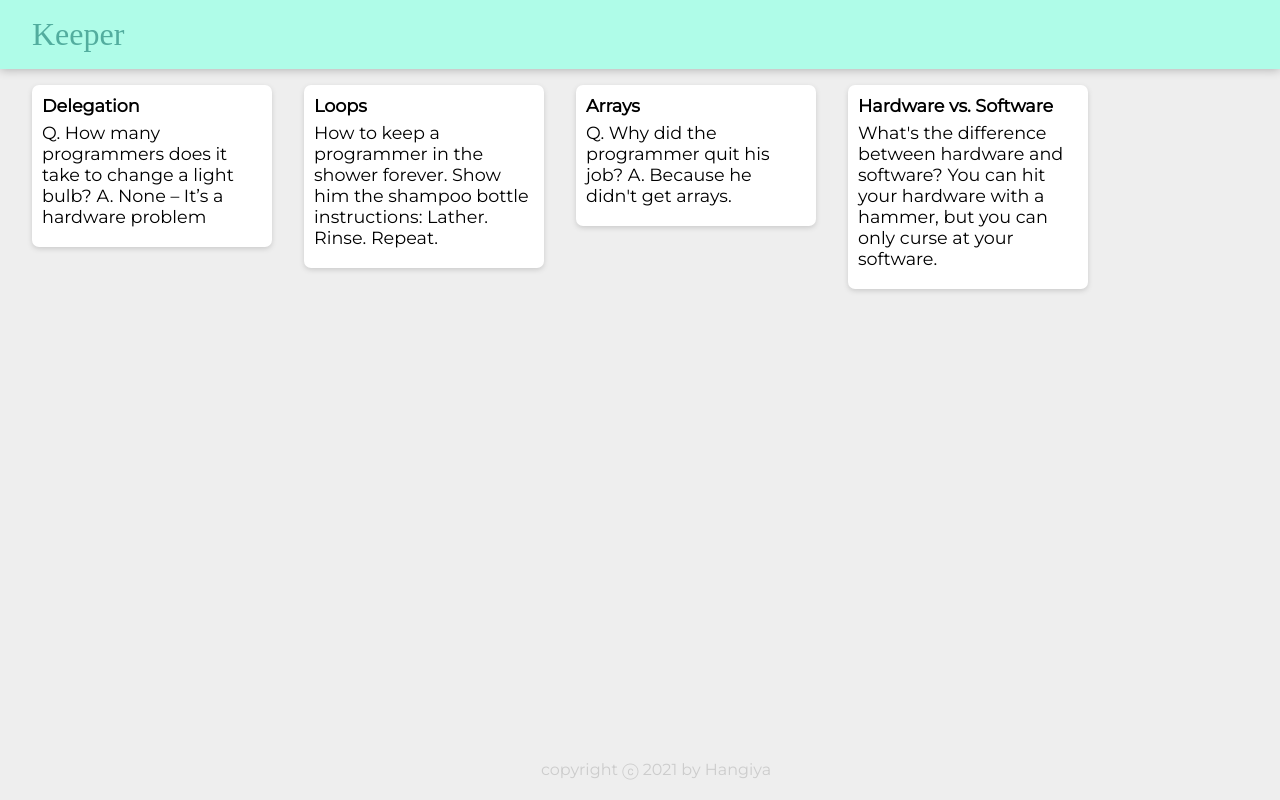
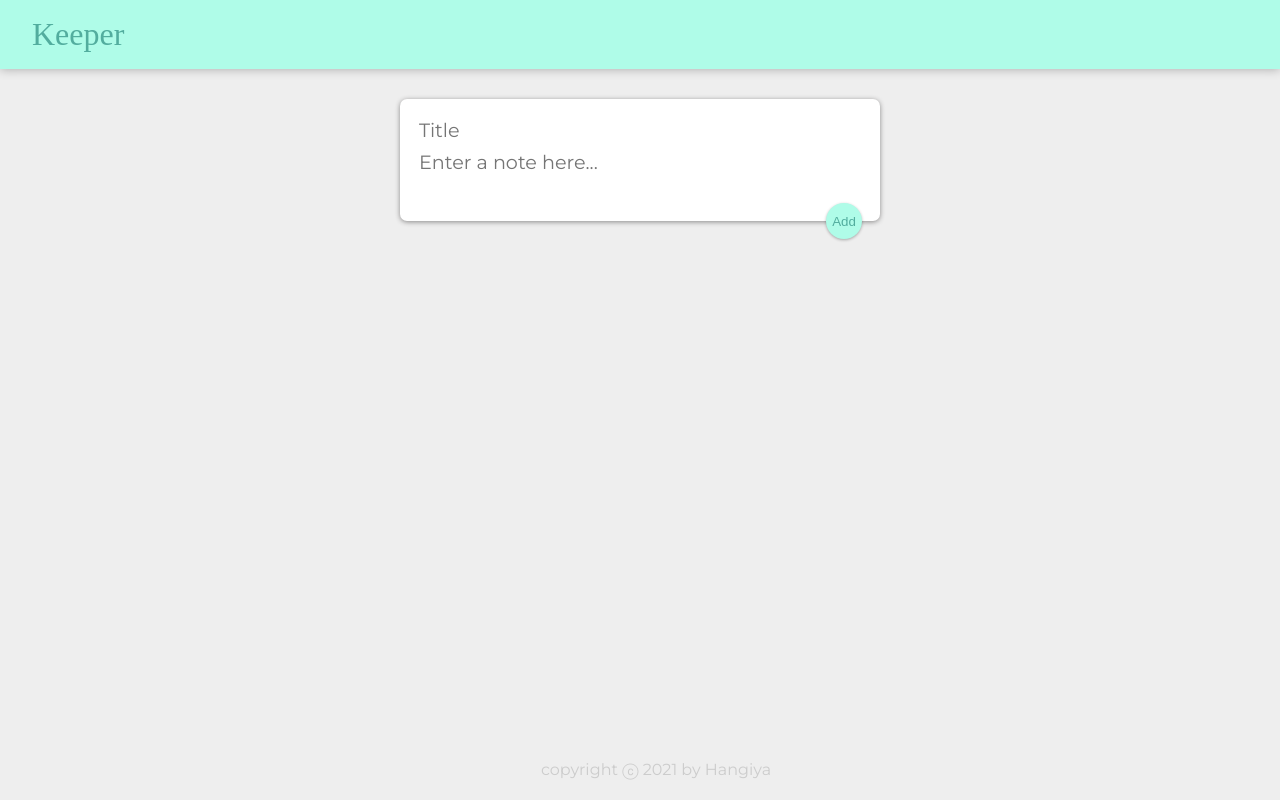
Before and after one commit to HangiChon/keeper, a React (Create React App) app: page / in a window 1280 px wide. Built offline with nearby package versions, Linux system fonts and the light colour scheme; a web font is replaced by a local one.

Commit message:
add features to add/delete notes

```diff
--- a/public/styles.css
+++ b/public/styles.css
@@ -54,3 +54,51 @@
   white-space: pre-wrap;
   word-wrap: break-word;
 }
+
+.note button {
+  position: relative;
+  float: right;
+  margin-right: 10px;
+  border-radius: 20%;
+  background: #FFC6C6;
+  color: #FF6B6B;
+  border: none;
+  width: 50px;
+  height: 27px;
+  cursor: pointer;
+  outline: none;
+}
+
+form {
+  position: relative;
+  width: 480px;
+  margin: 30px auto 20px auto;
+  background: #fff;
+  padding: 15px;
+  border-radius: 7px;
+  box-shadow: 0 1px 5px rgb(138, 137, 137);
+}
+form input,
+form textarea {
+  width: 100%;
+  border: none;
+  padding: 4px;
+  outline: none;
+  font-size: 1.2em;
+  font-family: inherit;
+  resize: none;
+}
+form button {
+  position: absolute;
+  right: 18px;
+  bottom: -18px;
+  background: #affce8;
+  color: rgb(82, 173, 158);
+  border: none;
+  border-radius: 50%;
+  width: 36px;
+  height: 36px;
+  box-shadow: 0 1px 3px rgba(0, 0, 0, 0.3);
+  cursor: pointer;
+  outline: none;
+}
--- a/src/components/App.jsx
+++ b/src/components/App.jsx
@@ -1,20 +1,42 @@
-import React from "react";
+import React, { useState } from "react";
 import Header from "./Header";
 import Footer from "./Footer";
 import Note from "./Note";
-import notes from "../notes";
+import InputArea from "./InputArea";
+import { isPropertySignature } from "typescript";
 
 function App() {
+    const [noteArray, setNoteArray] = useState([]);
+
+    function addItem(note) {
+        setNoteArray( prev => {
+            return [...prev, note];
+        });
+        console.log(noteArray);
+    }
+
+    function deleteItem(id) {
+        setNoteArray( prevArray => {
+            return prevArray.filter( (eachNote, index) => {
+                return index !== id;
+            });
+        });
+    }
+
     return (
     <div>
     <Header />
-    {notes.map(entry => (
+    <InputArea onAdd={addItem} />
+    {noteArray.map( (eachNote, index) => (
         <Note
-        key = {entry.key}
-        term = {entry.title}
-        description = {entry.content}
+            key={index}
+            id={index}
+            title={eachNote.title}
+            content={eachNote.content}
+            onDelete={deleteItem}
         />
-    ))}
+        ))}
+
     <Footer />
     </div>
     );
--- /dev/null
+++ b/src/components/InputArea.jsx
@@ -0,0 +1,65 @@
+import React, {useState} from "react";
+import { isPropertySignature } from "typescript";
+
+function InputArea (props) {
+    const [note, setNote] = useState({
+        title: "",
+        content: ""
+    })
+
+    function handleChange(event) {
+        const {name, value} = event.target;
+        // console.log({name, value});
+
+        setNote( prevNote => {
+            return {...prevNote,
+            [name]: value
+        };
+        });
+        // if (name === "title") {
+        //     setNote( prev => {
+        //         return {
+        //             title: value,
+        //             content: prev.content
+        //         };
+        //     });
+        // } else if (name === "content") {
+        //     setNote( prev => {
+        //         return {
+        //             title: prev.title,
+        //             content: value
+        //         };
+        //     });
+        // }
+
+    }
+
+    return (
+        <div>
+            <form>
+                <input
+                name="title"
+                placeholder="Title"
+                value={note.title}
+                onChange={handleChange} />
+
+                <textarea
+                name="content"
+                placeholder="Enter a note here..."
+                value={note.content}
+                onChange={handleChange} />
+
+                <button onClick={(event) => {
+                    props.onAdd(note);
+                    setNote({
+                        title: "",
+                        content: ""
+                    });
+                    event.preventDefault();
+                    }}>Add</button>
+            </form>
+        </div>
+    )
+}
+
+export default InputArea;
--- a/src/components/Note.jsx
+++ b/src/components/Note.jsx
@@ -3,8 +3,11 @@
 function Note(props) {
     return (
     <div className="note">
-        <h1>{props.term}</h1>
-        <p>{props.description}</p>
+        <h1>{props.title}</h1>
+        <p>{props.content}</p>
+        <button onClick={() => {
+            props.onDelete(props.id)
+        }}>Delete</button>
     </div>
     );
 }
```
